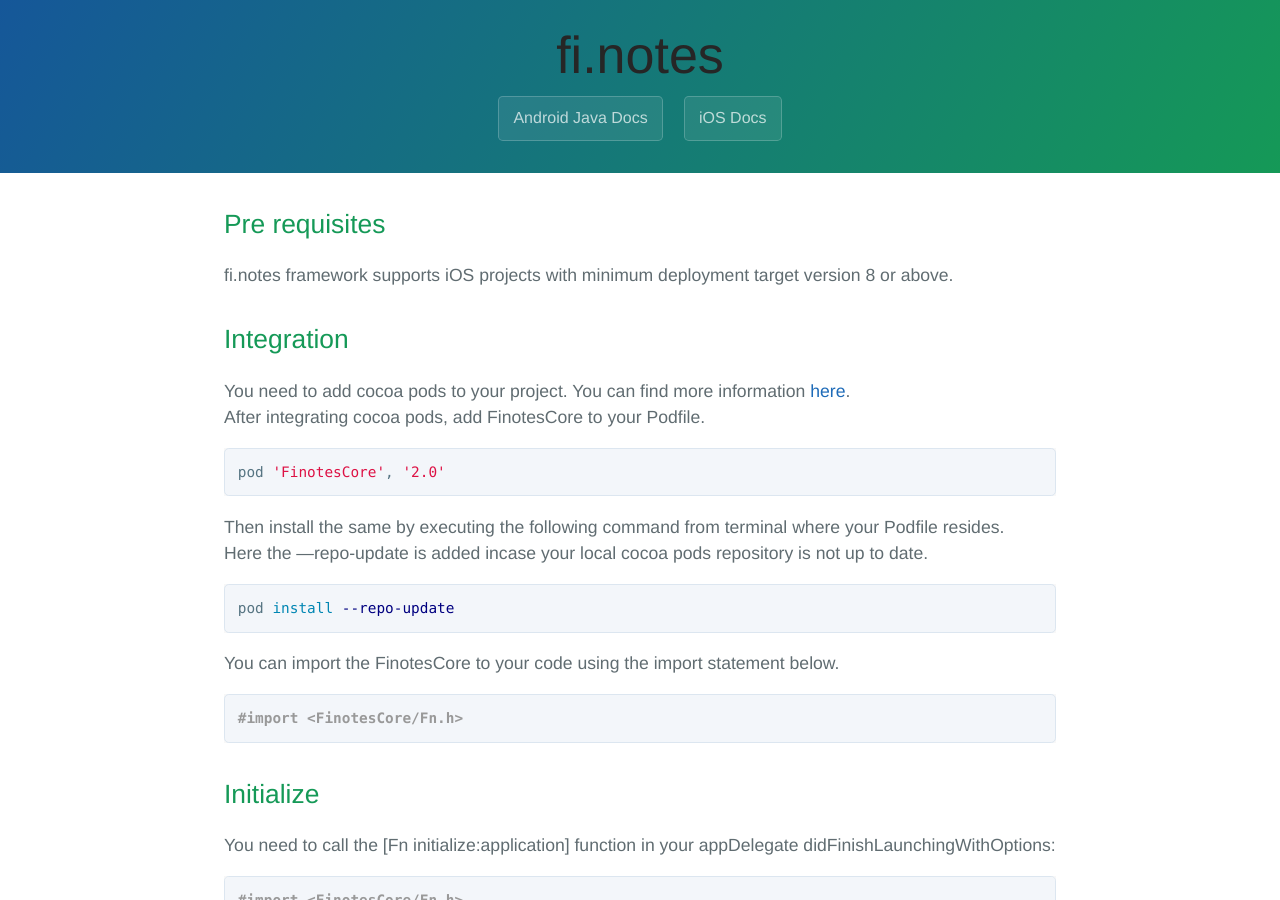
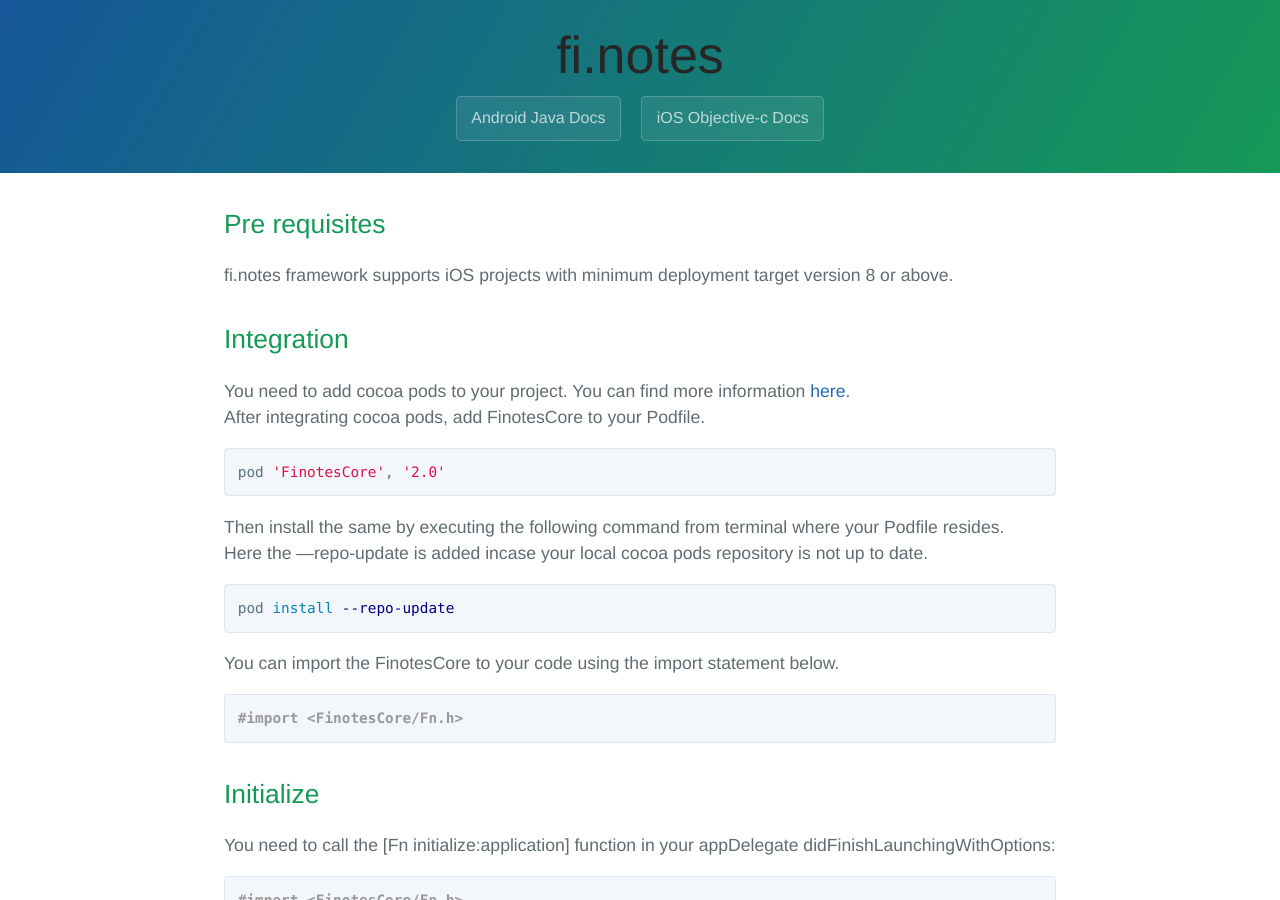
Before and after one commit to finotes/finotes.github.io, a Jekyll site: the page built from _posts/2018-01-19-ios-docs.md, in a window 1280 px wide and 900 px high. Built offline with Jekyll 4.4.1, drawn with Linux system fonts in a browser that asks for light colours; some web fonts are replaced.

Commit message:
Update default.html

```diff
--- a/_layouts/default.html
+++ b/_layouts/default.html
@@ -25,7 +25,7 @@
       <h1 class="project-name">fi.notes</h1>
 
         <a href="/2018/01/19/android-java-docs" class="btn">Android Java Docs</a>
-        <a href="/2018/01/19/ios-docs" class="btn">iOS Docs</a>
+        <a href="/2018/01/19/ios-docs" class="btn">iOS Objective-c Docs</a>
 
 
     </section>
```
